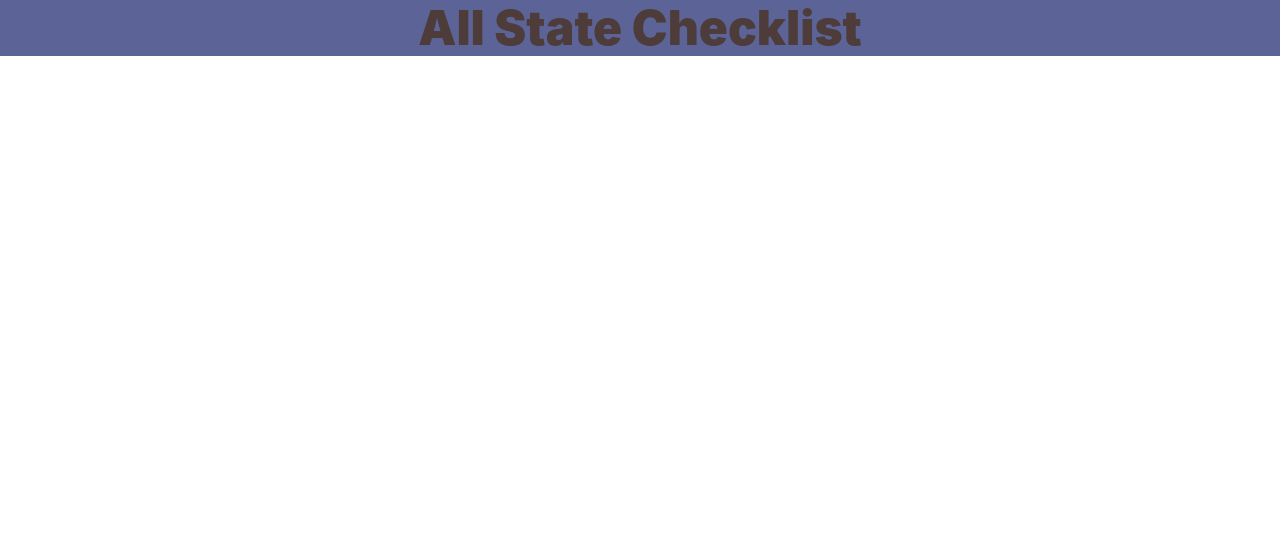
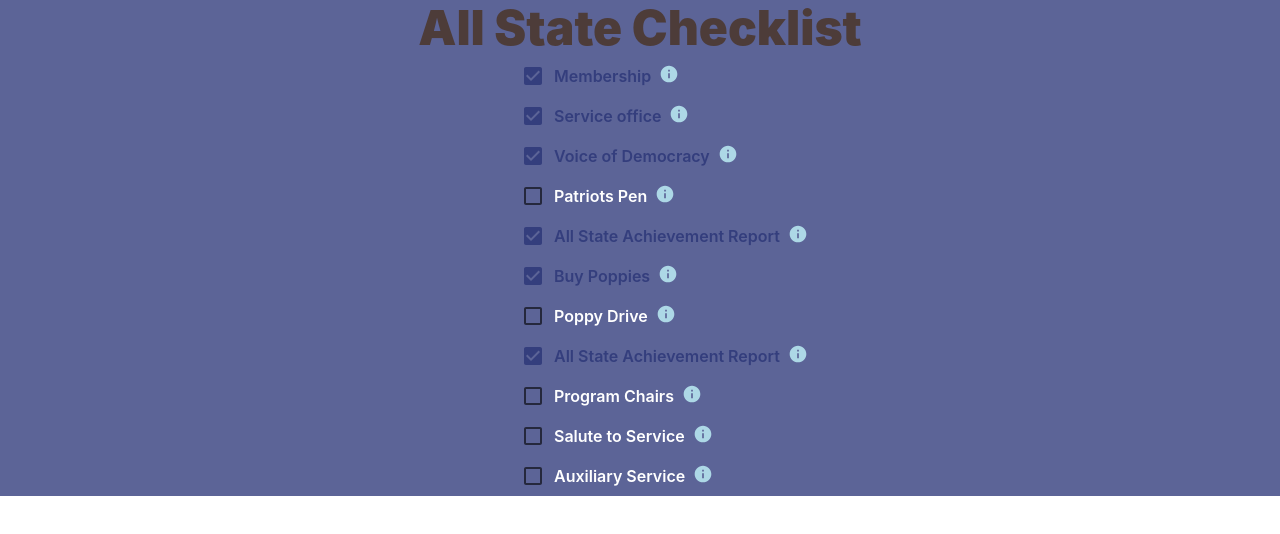
Before and after one commit to Tillaine/VFWNerd, a React (Create React App) app: page /AllState in a window 1280 px wide. Shown: the top 534 px of the page. Built offline with nearby package versions, Linux system fonts and the light colour scheme.

Commit message:
allStateDraft

```diff
--- a/package.json
+++ b/package.json
@@ -5,6 +5,7 @@
   "dependencies": {
     "@emotion/react": "^11.13.0",
     "@emotion/styled": "^11.13.0",
+    "@mui/icons-material": "^6.0.0",
     "@mui/material": "^5.16.7",
     "@testing-library/jest-dom": "^5.17.0",
     "@testing-library/react": "^13.4.0",
@@ -12,6 +13,7 @@
     "react": "^18.3.1",
     "react-dom": "^18.3.1",
     "react-router": "^6.26.1",
+    "react-router-dom": "^6.26.1",
     "react-scripts": "5.0.1",
     "web-vitals": "^2.1.4"
   },
--- a/src/AllState/AllState.js
+++ b/src/AllState/AllState.js
@@ -1,13 +1,86 @@
 import Box from '@mui/material/Box';
 import Typography from '@mui/material/Typography';
+import AllStateItem from './components/AllStateItem'
 
+const mockData = [
+  {
+  itemName: 'Membership',
+  status: true,
+  required: true,
+  description: "The post must have reached 102% of the previous year's membership by June 30, 2025. "
+},
+  {
+  itemName: 'Service office',
+  status: true,
+  required: true,
+  description: "The post must donate to the Department of Colorado Service Office."
+},
+  {
+  itemName: 'Voice of Democracy',
+  status: true,
+  required: true,
+  description: "The post must submit at least one VOD."
+},
+  {
+  itemName: 'Patriots Pen',
+  status: false,
+  required: true,
+  description: "The post must submit at least one Patriots Pen."
+},
+  {
+  itemName: 'All State Achievement Report',
+  status: true,
+  required: true,
+  description: "Auxiliaries and districts must complete tasks to earn points, submit the All State Report by the deadline, and have the report signed by the President, Secretary, and Treasurer. The report is available on the vfwco.org website and in the 2024-2025 Colorado Program Book."
+},
+  {
+  itemName: 'Buy Poppies',
+  status: true,
+  required: false,
+  description: "Purchase Buddy Poppies."
+},
+  {
+  itemName: 'Poppy Drive',
+  status: false,
+  required: false,
+  description: "Hold a poppy drive."
+},
+  {
+  itemName: 'All State Achievement Report',
+  status: true,
+  required: false,
+  description: "Auxiliaries and districts must complete tasks to earn points, submit the All State Report by the deadline, and have the report signed by the President, Secretary, and Treasurer. The report is available on the vfwco.org website and in the 2024-2025 Colorado Program Book."
+},
+  {
+  itemName: 'Program Chairs',
+  status: false,
+  required: false,
+  description: "Submitting a list of program chairmen to the Department Secretary."
+},
+  {
+  itemName: 'Salute to Service',
+  status: false,
+  required: false,
+  description: "Nominating an Auxiliary member for Salute to Service."
+},
+  {
+  itemName: 'Auxiliary Service',
+  status: false,
+  required: false,
+  description: "Having the Auxiliary complete a project, activity, or donation that benefits veterans by April 15 of the current year."
+},
+]
 
+const ListItems = ( {items} ) => items.map( item => <AllStateItem {...item}/>)
 
 const AllState = () => {
   return (
     <div className="App">
-        <Box bgcolor='primary.light'>
+        <Box height='100%' bgcolor='primary.light'>
             <Typography variant="h1" >All State Checklist</Typography>
+            <Box>
+              <ListItems items={mockData} />
+            </Box>
         </Box>
     </div>
   );
--- /dev/null
+++ b/src/AllState/components/AllStateItem.js
@@ -0,0 +1,28 @@
+import Button from '@mui/material/Button';
+import Box from '@mui/material/Box';
+import Checkbox from '@mui/material/Checkbox';
+import Typography from '@mui/material/Typography';
+import InfoIcon from '@mui/icons-material/Info';
+import { Link } from "react-router-dom";
+import { useState } from 'react';
+
+const AllStateItem = ({itemName, status, description}) => {
+
+const [infoOpen, setInfoOpen] = useState(false)
+    const label = { inputProps: { 'aria-label': 'Checkbox demo' } };
+  return (
+    <Box height='40px' ml='40%' display='flex' flexDirection='row' key={itemName} className="Item">
+            <Checkbox checked={status} {...label} />
+            <Box color={status ? 'primary.main' : 'white'} mt={1}>
+                <Typography> {itemName} </Typography>
+            </Box>
+            <Box onClick={() => setInfoOpen(!infoOpen)} color='secondary.main' m={1}>
+                <InfoIcon fontSize="small" />
+            </Box>
+            {infoOpen && <Box>{description}</Box>  }
+
+    </Box>
+  );
+}
+
+export default AllStateItem;
--- a/src/Home/Home.js
+++ b/src/Home/Home.js
@@ -1,9 +1,9 @@
 import Typography from '@mui/material/Typography';
 import logo from '../assets/VFWNerdLogo.png';
 import Box from '@mui/material/Box';
-import ByLawsSearch from '../components/ByLawsSearch'
-import ByawsTriviaButton from '../components/BylawsTriviaButton'
-import AllStateChecklist from '../components/AllStateCheckList'
+import ByLawsSearch from './components/ByLawsSearch'
+import ByawsTriviaButton from './components/BylawsTriviaButton'
+import AllStateChecklist from './components/AllStateCheckList'
 
 
 const Home = () => {
--- a/src/theme/GlobalThemeOverride.js
+++ b/src/theme/GlobalThemeOverride.js
@@ -11,6 +11,9 @@ const theme = createTheme({
     primary: {
       main: '#343E7D'
      },
+     secondary: {
+      main: '#ADD8E6'
+     }
     },
   typography: {
     fontFamily: [
```
Also changed, not shown: src/Home/components/AllStateCheckList.js (renamed from src/components/AllStateCheckList.js), src/Home/components/ByLawsSearch.js (renamed from src/components/ByLawsSearch.js), src/Home/components/BylawsTriviaButton.js (renamed from src/components/BylawsTriviaButton.js), src/Home/components/LandingPageCard.js (renamed from src/components/LandingPageCard.js), 1 other file (tests, documents, lock files or other folders).
